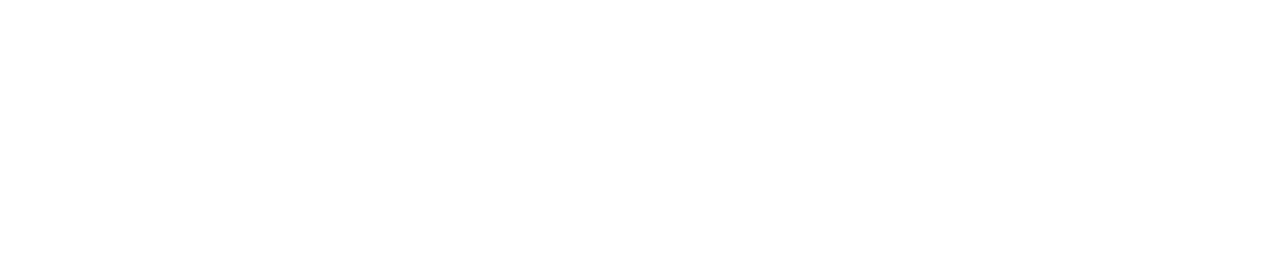
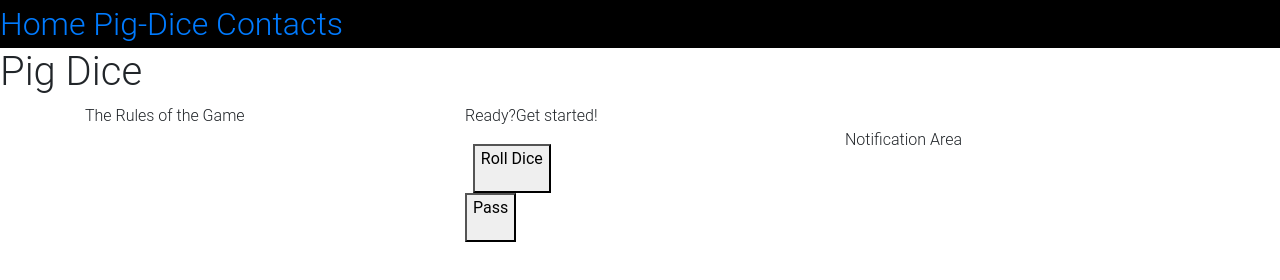
Before and after one commit to AgnesNM/pig-dice, a plain HTML site: page index.html in a window 1280 px wide. Drawn offline with nearby package versions, Linux system fonts and the light colour scheme.

Commit message:
create a basic html structure to house the web content(body, head,rows, coluns, buttons)

```diff
--- a/css/styles.css
+++ b/css/styles.css
@@ -0,0 +1,8 @@
+nav{
+  background-color: black;
+  font-size:2em;
+  }
+  button{
+    padding-bottom:20px;
+    display: inline-grid;
+  }
--- a/index.html
+++ b/index.html
@@ -1,16 +1,38 @@
 <!DOCTYPE html>
 <html>
   <head>
-        <!-- Font Awesome -->
+
     <link rel="stylesheet" href="https://use.fontawesome.com/releases/v5.7.0/css/all.css">
-    <!-- Bootstrap core CSS -->
+
     <link href="https://cdnjs.cloudflare.com/ajax/libs/twitter-bootstrap/4.2.1/css/bootstrap.min.css" rel="stylesheet">
-    <!-- Material Design Bootstrap -->
+
     <link href="https://cdnjs.cloudflare.com/ajax/libs/mdbootstrap/4.7.3/css/mdb.min.css" rel="stylesheet">
     <link href="css/styles.css" rel="stylesheet" type="text/css">
     <title>Pig Dice</title>
   </head>
   <body>
+    <nav>
+      <a href="#">Home</a>
+      <a href="#">Pig-Dice</a>
+      <a href="#">Contacts</a>
+    </nav>
+    <h1>Pig Dice</h1>
+        <div class="container">
+          <div class="row">
+            <div class="col-md-4">
+            <p>The Rules of the Game</p>
+            </div>
+            <div class="col-md-4">
+              <p>Ready?Get started!</p>
+              <img src="" alt="">
+              <img src="" alt="">
+              <button type="submit" name="button">Roll Dice</button><br><button type="button" name="button">Pass</button><br>
+            </div>
+            <div class="col-md-4">
+              <img src="" alt="">
+              <p>Notification Area</p>
+            </div>
+        </div>
     <script src="https://code.jquery.com/jquery-3.3.1.min.js" integrity="sha256-FgpCb/KJQlLNfOu91ta32o/NMZxltwRo8QtmkMRdAu8=" crossorigin="anonymous"></script>
     <script src="js/scripts.js"></script>
   </body>
--- a/js/scripts.js
+++ b/js/scripts.js
@@ -0,0 +1,18 @@
+//Business Logic
+function Player(name,age){
+  this.name = name;
+  this.age = age;
+  //this.experience = [];
+}
+function Dice(pips,color){
+  this.pips = pips;
+  this.color = color;
+}
+Dice.prototype.roll() = function(){
+  return [0,1,2,3,4,5,6]
+}
+//method= rolling
+//ClassName.prototype.methodName = function () {
+// find()
+//UI Logic
+$()
```
Also changed, not shown: about-the-game.html (added), contact.html (added).
